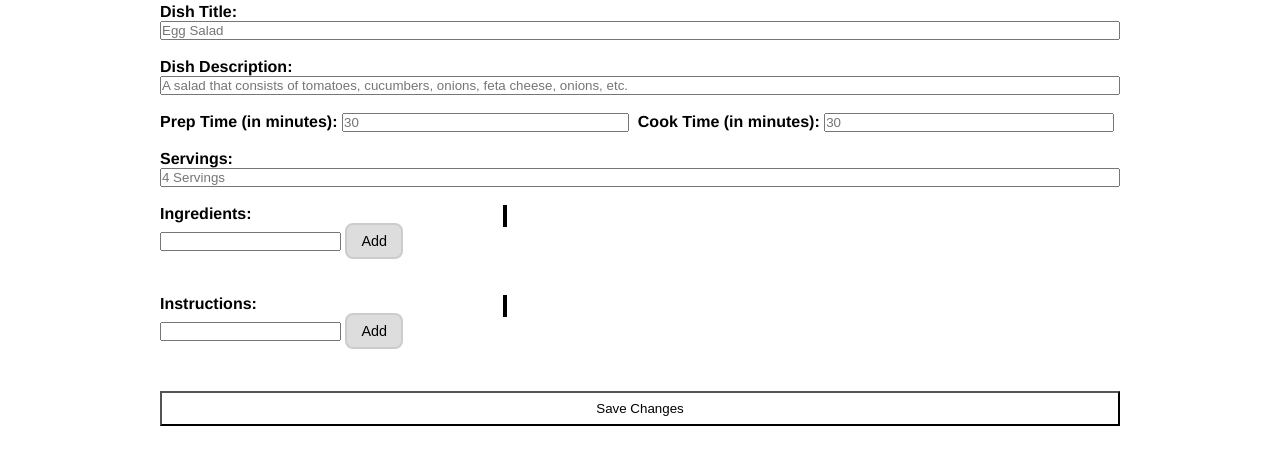
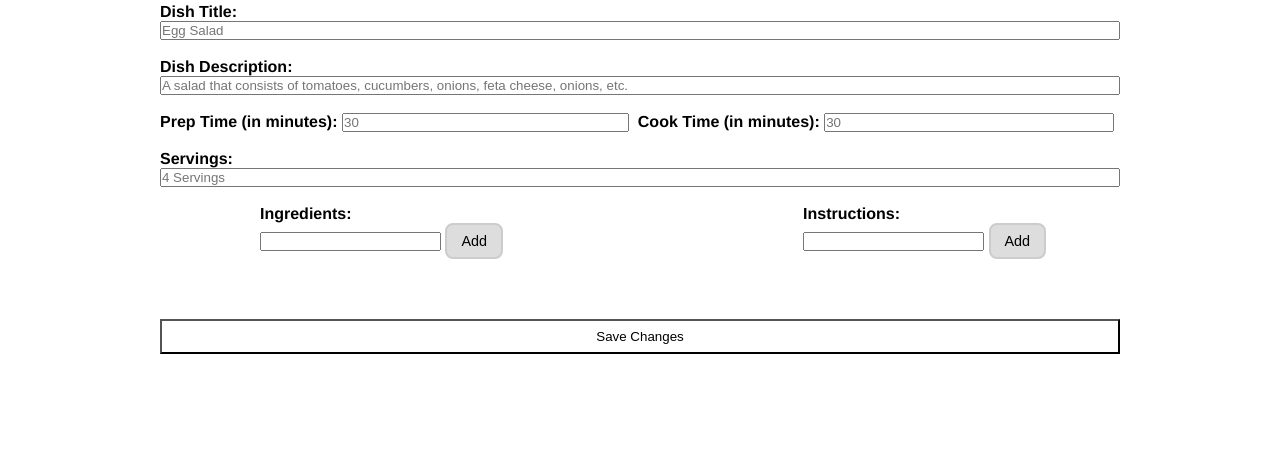
Before and after one commit to slanka22/abeginnersrecipeapp, a plain HTML site: page HTML FIles/addRecipe.html in a window 1280 px wide. Shown: the part 154-618 px from the top of the page. Drawn offline with Linux system fonts and the light colour scheme.

Commit message:
style changes to .listContainer

```diff
--- a/CSS Files/styles.css
+++ b/CSS Files/styles.css
@@ -161,10 +161,11 @@ nav {
 .cookTimeContainer input[type="number"] {
   width: 60%;
 }
-.ingredientContainer, .instructionContainer{
+.addItemContainer, .listContainer{
   display: flex;
   flex-direction: row;
-  gap: 100px;
+  gap: 300px;
+  margin-left: 100px;
   align-items: flex-start;
 }
 
@@ -199,8 +200,11 @@ nav {
 }
 
 .ingredientListContainer, .instructionListContainer{
-  border: 2px solid black;
   li {
     margin-bottom: 8px;
+    margin-left: 20px;
   }
 }
+.listContainer{
+  gap: 395px;
+}
--- a/HTML FIles/addRecipe.html
+++ b/HTML FIles/addRecipe.html
@@ -60,25 +60,23 @@
 
       <br>
 
-      <div class="ingredientContainer">
+      <div class="addItemContainer">
         <div class="addIngredientsContainer">
           <label for="ingredients" style = "text-align: left; font-weight: bold;">Ingredients:</label><br>
           <input type="text" name="newIngredient" id="newIngredient">
           <button id="addIngredient">Add</button><br><br>
         </div>
-        <div class="ingredientListContainer"><br>
-          <ul id="ingredientList">
-          </ul>
-        </div>
-      </div>
-
-      <br>
-
-      <div class="instructionContainer">
         <div class="addInstructionsContainer">
           <label for="instructions" style = "text-align: left; font-weight: bold;">Instructions:</label><br>
           <input type="text" name="newInstruction" id="newInstruction">
           <button id="addInstruction">Add</button><br><br>
+        </div>
+      </div>
+
+      <div class="listContainer">
+        <div class="ingredientListContainer"><br>
+          <ul id="ingredientList">
+          </ul>
         </div>
         <div class="instructionListContainer"><br>
           <ol id="instructionList">
```
